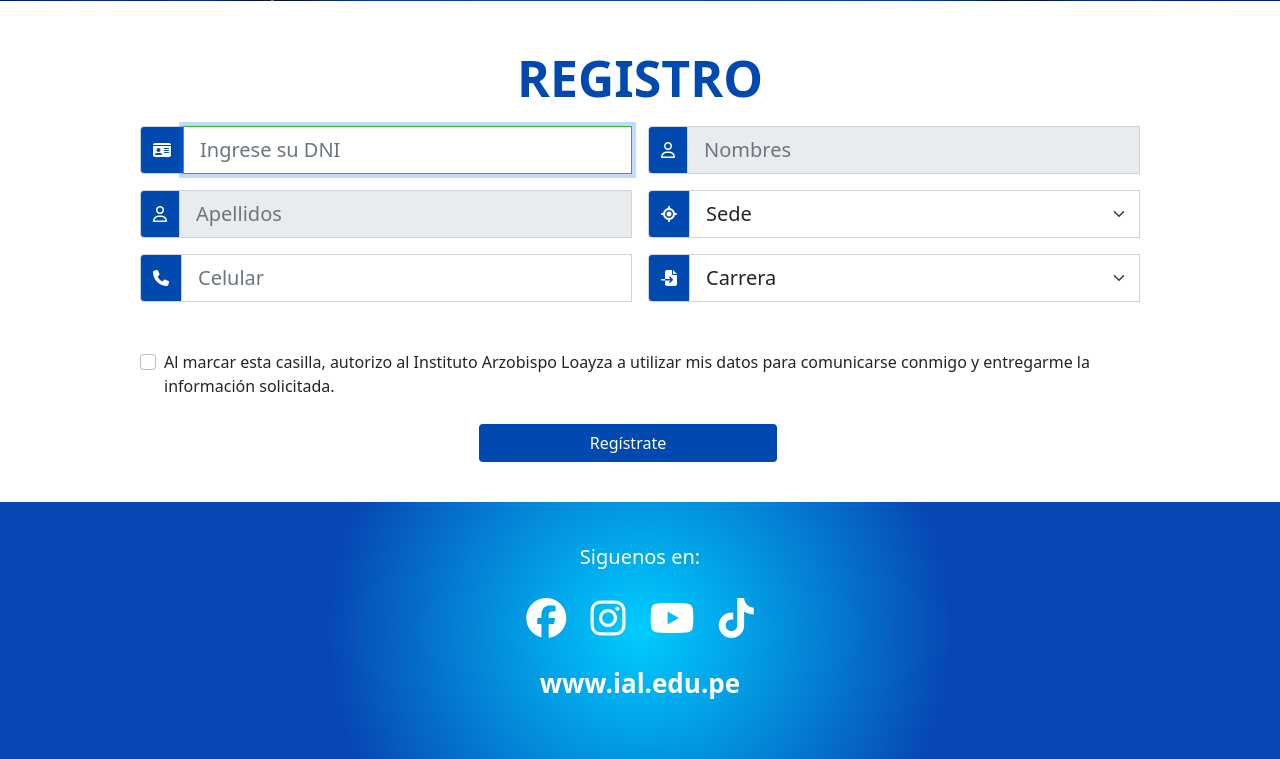
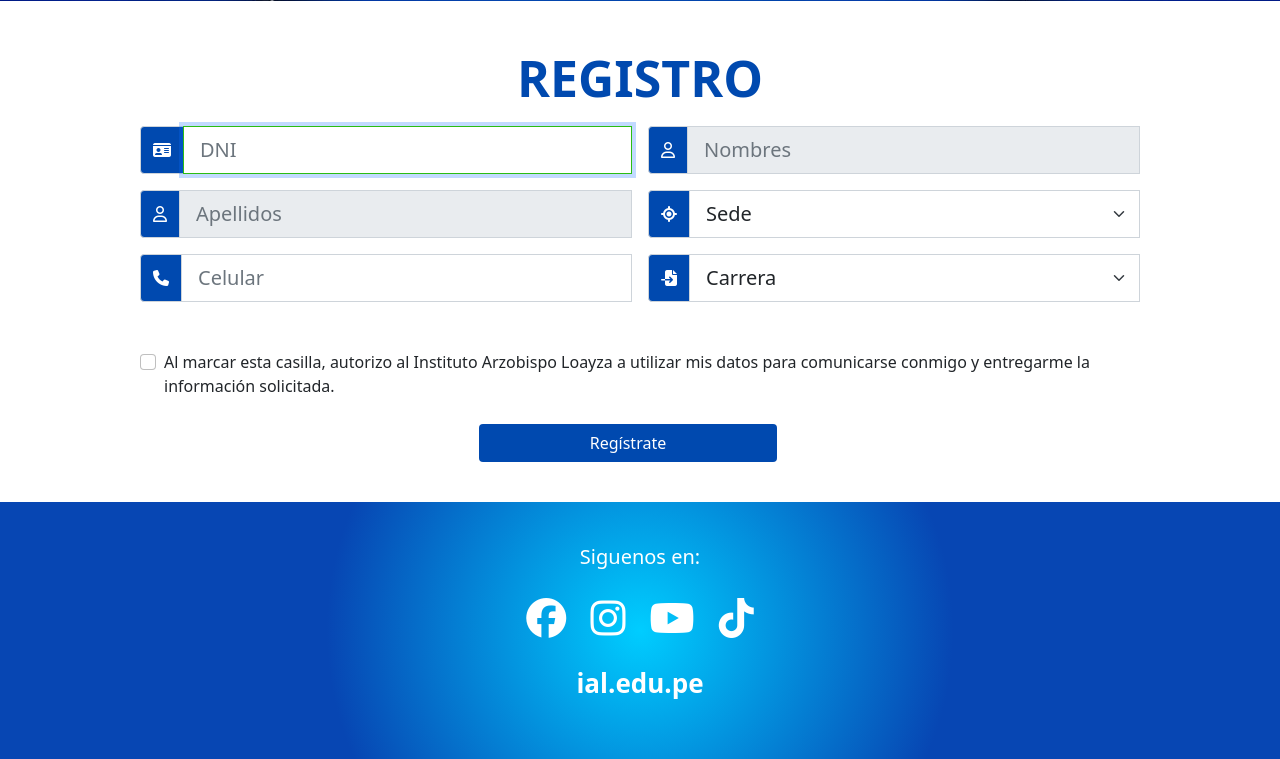
Before and after one commit to MAJML/LandingIAL_TALENTO, a PHP site: page / in a window 1280 px wide. Shown: the part 719-1478 px from the top of the page. Run offline with PHP 8.4, Linux system fonts and the light colour scheme; some libraries are stand-ins or nearby versions.

Commit message:
moficacion en el placeholder

```diff
--- a/view/plantilla.php
+++ b/view/plantilla.php
@@ -26,7 +26,7 @@
                 <div class="col-md-6">
                     <div class="input-group">
                         <div class="input-group-text" style="background: #0049AF"><i class="fa-solid fa-id-card" style="color: #ffffff;"></i></div>
-                        <input type="text" autocomplete="off" id="dni" class="form-control form-control-lg" placeholder="Ingrese su DNI" name="dni" required minlength="8" maxlength="8" onKeypress="if (event.keyCode < 45 || event.keyCode > 57) event.returnValue = false;" >
+                        <input type="text" autocomplete="off" id="dni" class="form-control form-control-lg" placeholder="DNI" name="dni" required minlength="8" maxlength="8" onKeypress="if (event.keyCode < 45 || event.keyCode > 57) event.returnValue = false;" >
                         <div class="invalid-feedback">
                         Ingrese su DNI verdadero
                         </div>
@@ -134,7 +134,7 @@
                 <a href="https://www.youtube.com/institutoarzobispoloayzaialoficial" target="_blank"><i class="fa-brands fa-youtube" style="color: #ffffff;"></i></a>
                 <a href="https://www.tiktok.com/@ial.oficial?fbclid=IwAR3g0T4ApKykHfYV4rlpg9o3xANoDtLaDF20yeGbTOkDYSRLwUq9Vm0eF-U" target="_blank"><i class="fa-brands fa-tiktok" style="color: #ffffff;"></i></a>
             </p>
-            <p class="footer_ultimo">www.ial.edu.pe</p>
+            <p class="footer_ultimo">ial.edu.pe</p>
         </div>
     </footer>
 
```
